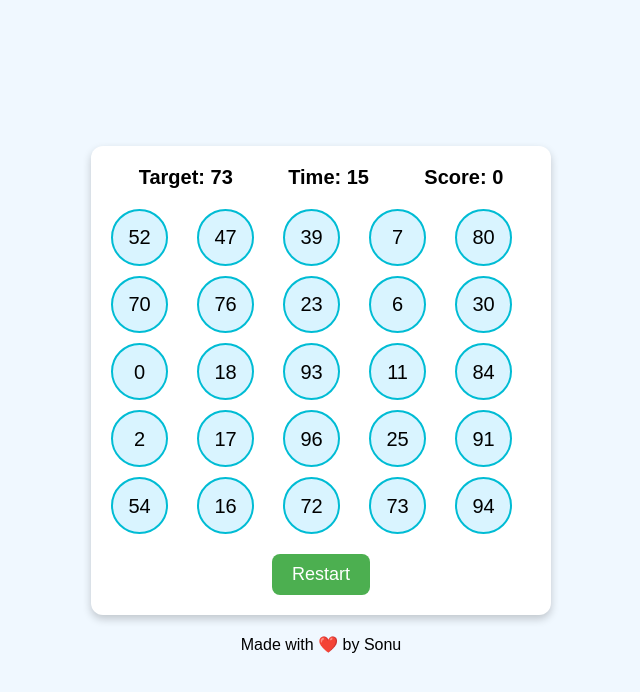
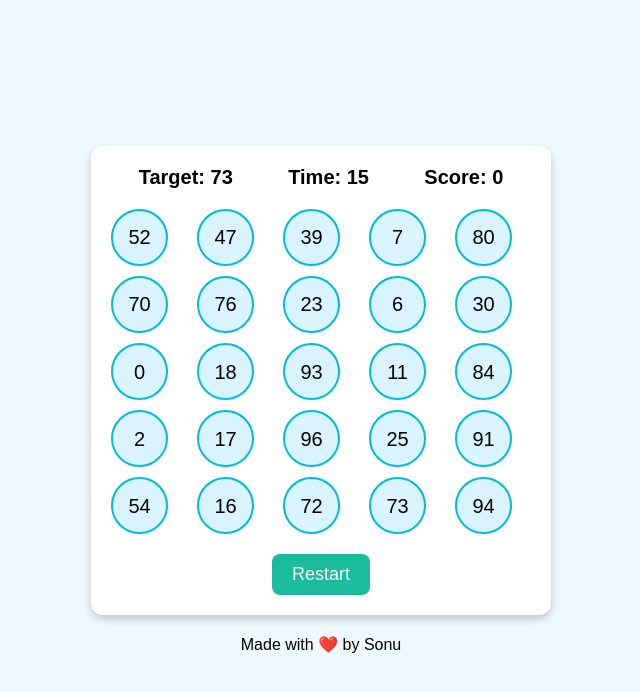
Before and after one commit to sonusinghh7/BubbleGame, a plain HTML site: page index.html in a window 1280 px wide. Shown: the whole page, without its empty margins (319-959 px from the left). Drawn offline with Linux system fonts and the light colour scheme.

Commit message:
change restart btn color in style.css

```diff
--- a/style.css
+++ b/style.css
@@ -77,7 +77,7 @@ body {
   #restart-btn {
     padding: 10px 20px;
     font-size: 18px;
-    background-color: #4caf50;
+    background-color: #1abc9c;
     color: white;
     border: none;
     border-radius: 8px;
@@ -85,7 +85,7 @@ body {
   }
 
   #restart-btn:hover {
-    background-color: #45a049;
+    background-color: #16a085;
   }
 
   #footer {
```
